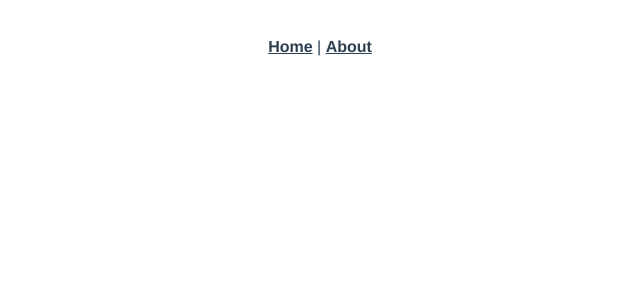
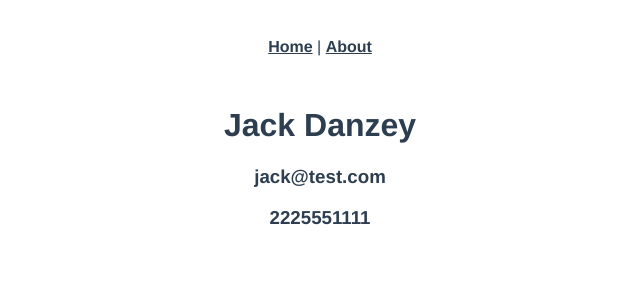
Before and after one commit to jackdanzey/resumes, a Vue app: page /resume in a window 1280 px wide. Before the commit this address had no page. Shown: the top 300 px of the page, without its empty margins (320-960 px from the left). Built offline with nearby package versions, Linux system fonts and the light colour scheme.

Commit message:
added ResumeView with some dummy data

```diff
--- a/src/router/index.js
+++ b/src/router/index.js
@@ -1,11 +1,17 @@
 import { createRouter, createWebHistory } from "vue-router";
 import HomeView from "../views/HomeView.vue";
+import ResumeView from "../views/ResumeView.vue";
 
 const routes = [
   {
     path: "/",
     name: "home",
     component: HomeView,
+  },
+  {
+    path: "/resume",
+    name: "resume-show",
+    component: ResumeView,
   },
   {
     path: "/about",
--- /dev/null
+++ b/src/views/ResumeView.vue
@@ -0,0 +1,35 @@
+<script>
+export default {
+  data: function () {
+    return {
+      message: "RESUME! xxxxx",
+      students: {
+        first_name: "Jack",
+        last_name: "Danzey",
+        email: "jack@test.com",
+        phone_number: "2225551111",
+        short_bio: "Actualize student",
+        linkedIn_url: "linkedin.com/jack",
+        twitter: "@jackdanzey",
+        personal_blog_url: "jack.com",
+        resume: "resume.url",
+        github_url: "github.com/jackdanzey",
+        photo: "jack.jpg",
+      },
+    };
+  },
+  created: function () {},
+  methods: {},
+};
+</script>
+
+<template>
+  <div class="home">
+    <h1>{{ students.first_name }} {{ students.last_name }}</h1>
+    <h3>{{ students.email }}</h3>
+    <h3>{{ students.phone_number }}</h3>
+    <h3></h3>
+  </div>
+</template>
+
+<style></style>
```
